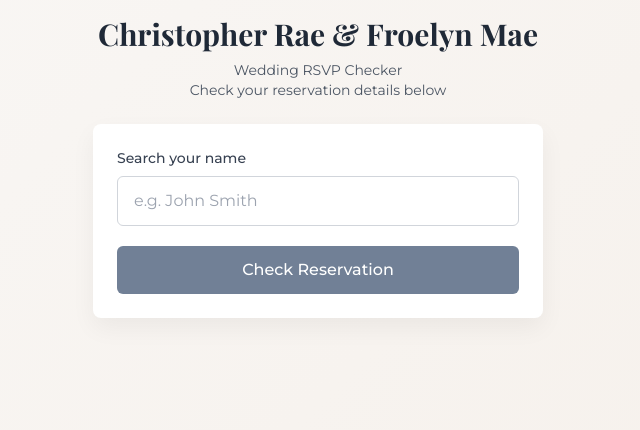
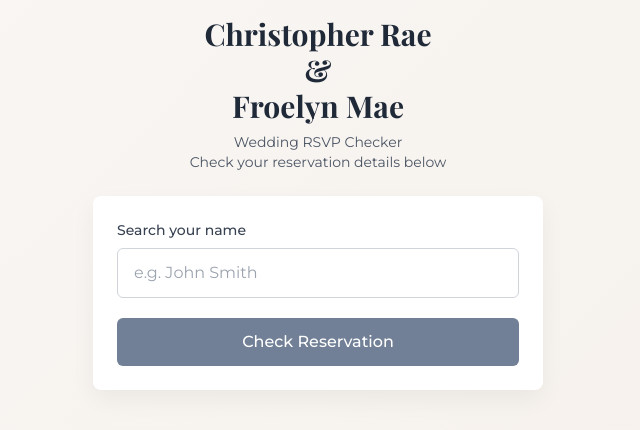
Before and after one commit to chrisgigantic/RSVPApp, a plain HTML site: page index.html in a window 1280 px wide. Shown: the whole page, without its empty margins (322-962 px from the left). Drawn offline with nearby package versions, Linux system fonts and the light colour scheme.

Commit message:
Format changes, name changes

```diff
--- a/index.html
+++ b/index.html
@@ -38,7 +38,7 @@
     <div class="container">
         <div class="app-container">
             <div class="header-section">
-                <h1 class="title text-2xl md:text-3xl font-bold text-gray-800 mb-2">Christopher Rae & Froelyn Mae</h1>
+                <h1 class="title text-2xl md:text-3xl font-bold text-gray-800 mb-2 text-center">Christopher Rae<br>&<br>Froelyn Mae</h1>
                 <!-- Changed p content -->
                 <p class="text-gray-600 text-sm">Wedding RSVP Checker</p>
                 <p class="text-gray-600 text-sm">Check your reservation details below</p>
```
